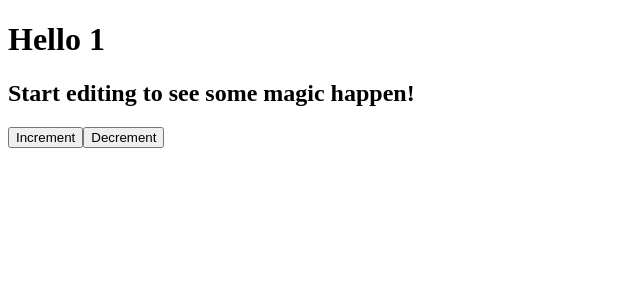
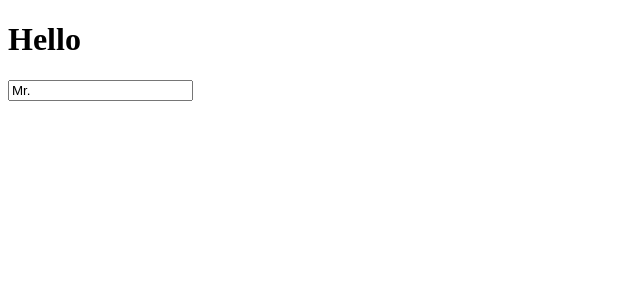
Before and after one commit to QyujinLee/nomad_react_movie_app, a React (Create React App) app: page / in a window 1280 px wide. Shown: the top 300 px of the page, without its empty margins (0-640 px from the left). Built offline with nearby package versions, Linux system fonts and the light colour scheme.

Commit message:
- 실전형 리액트 Hooks 10개 실습예제
#1.1 useInput
#1.2 useInput part Two

```diff
--- a/src/App.js
+++ b/src/App.js
@@ -1,16 +1,15 @@
 import React, { useState } from "react";
+import { useInput } from "./useInput";
 
 const App = () => {
-    const [item, setItem] = useState(1);
-    const incrementItem = () => setItem(item + 1);
-    const decrementItem = () => setItem(item - 1);
+    // const maxLen = (value) => value.length <= 10;
+    const maxLen = (value) => !value.includes("@");
+    const name = useInput("Mr.", maxLen);
 
     return (
         <div className="App">
-            <h1>Hello {item}</h1>
-            <h2>Start editing to see some magic happen!</h2>
-            <button onClick={incrementItem}>Increment</button>
-            <button onClick={decrementItem}>Decrement</button>
+            <h1>Hello</h1>
+            <input placeholder="Name" {...name} />
         </div>
     );
 };
--- /dev/null
+++ b/src/useInput.js
@@ -0,0 +1,21 @@
+import React, { useState } from "react";
+
+export const useInput = (initialValue, validator) => {
+    const [value, setValue] = useState(initialValue);
+    const onChange = (event) => {
+        const {
+            target: { value },
+        } = event;
+
+        let willUpdate = true;
+
+        if (typeof validator === "function") {
+            willUpdate = validator(value);
+        }
+
+        if (willUpdate) {
+            setValue(value);
+        }
+    };
+    return { value, onChange };
+};
```
